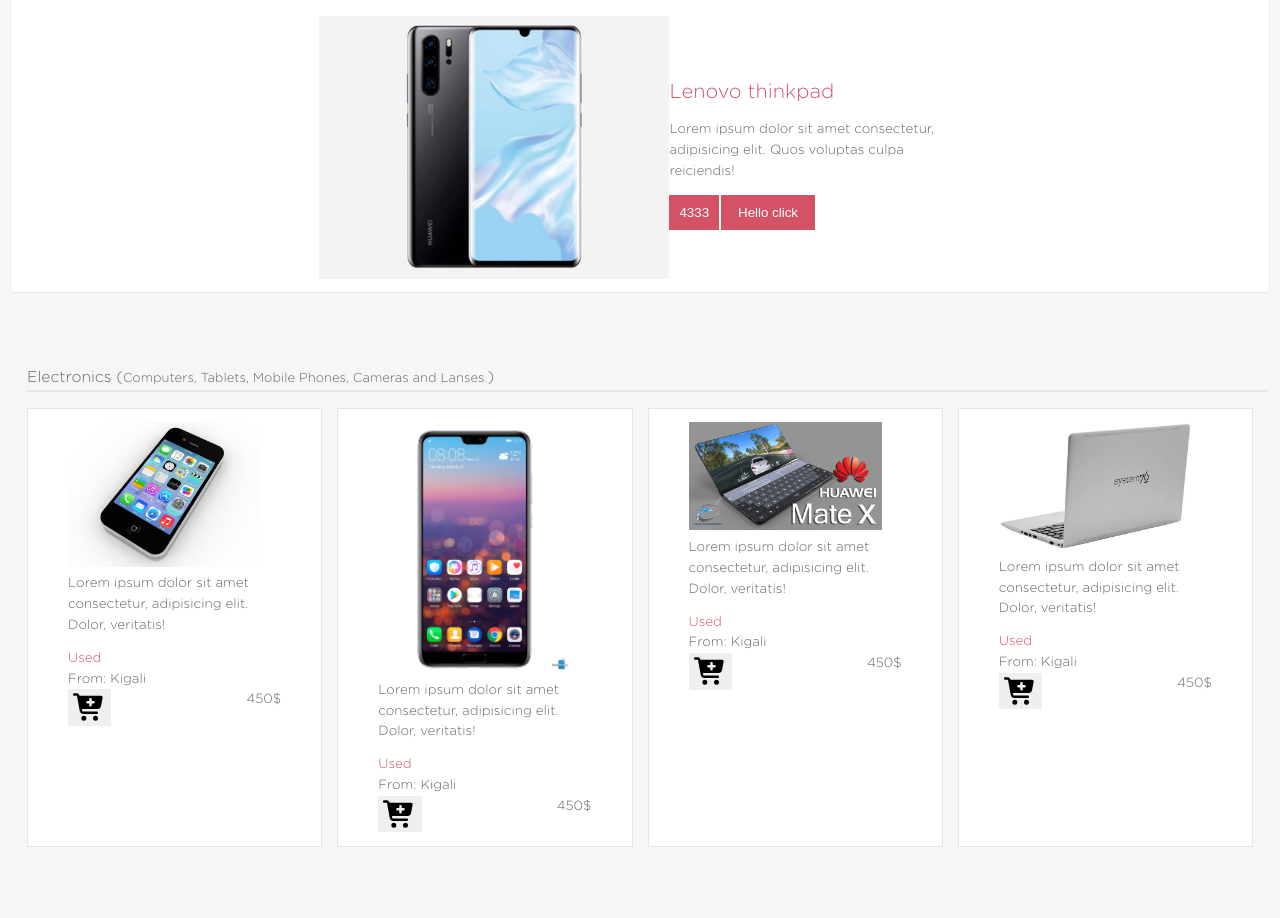
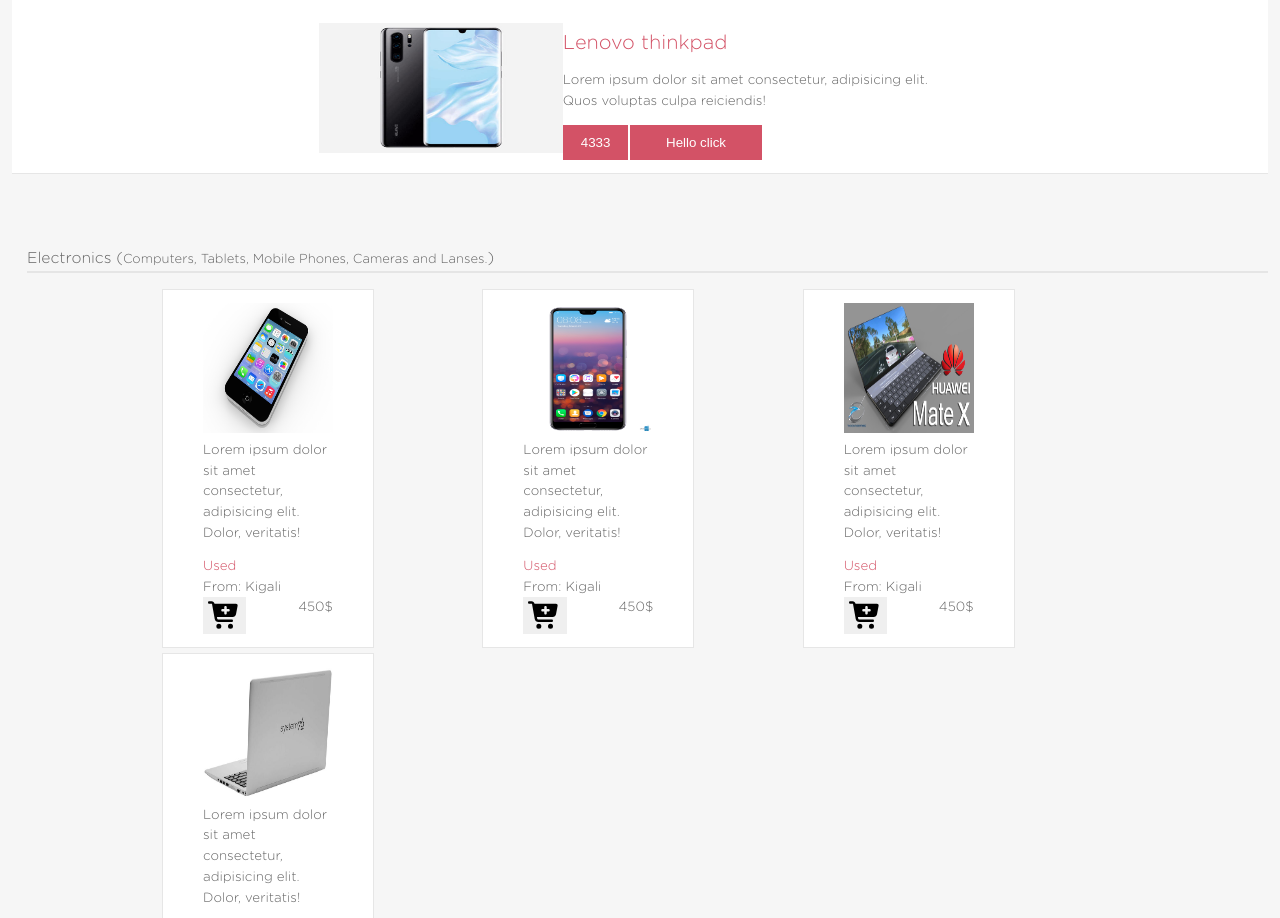
Before and after one commit to muhenge/online-shop, a website: page home.html in a window 1280 px wide. Shown: the part 317-1235 px from the top of the page. Drawn offline with Linux system fonts and the light colour scheme; files whose address does not match are found by name.

Commit message:
Feature: Changes for the height and width of section products

```diff
--- a/CSS/styles.css
+++ b/CSS/styles.css
@@ -216,7 +216,8 @@
 }
 
 figure img {
-  width: 193px;
+  width: 130px;
+  height: 130px;
 }
 
 figure.ads-img img {
@@ -226,13 +227,15 @@
 .carts-list {
   display: grid;
   grid-template-columns: repeat(auto-fit, minmax(250px, 1fr));
-  grid-gap: 15px;
-  margin: auto 15px auto 15px;
+  grid-gap: 5px;
+  padding: 0 150px;
 }
 
 .carts {
   border: 1px solid rgba(228, 228, 228, 0.9);
   background-color: white;
+  width: min-content;
+  height: min-content;
 }
 
 .carts-status {
```
